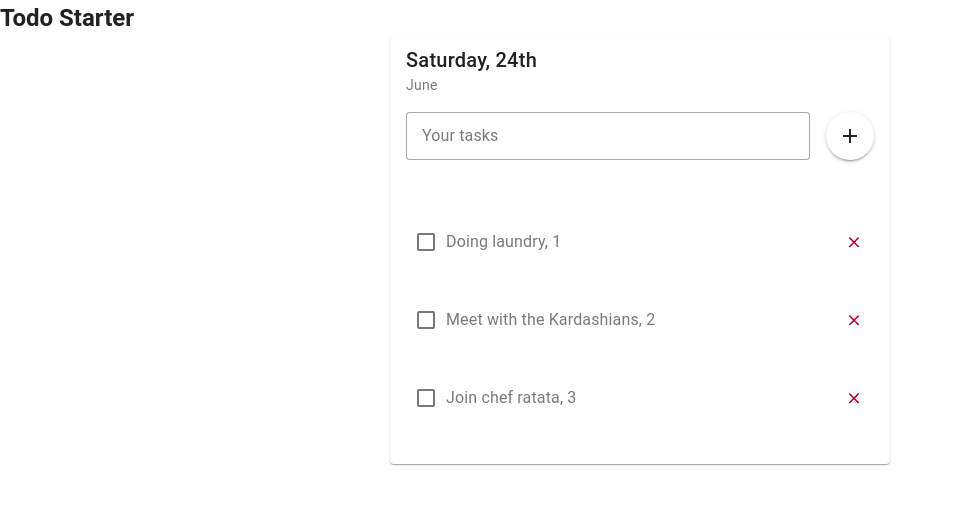
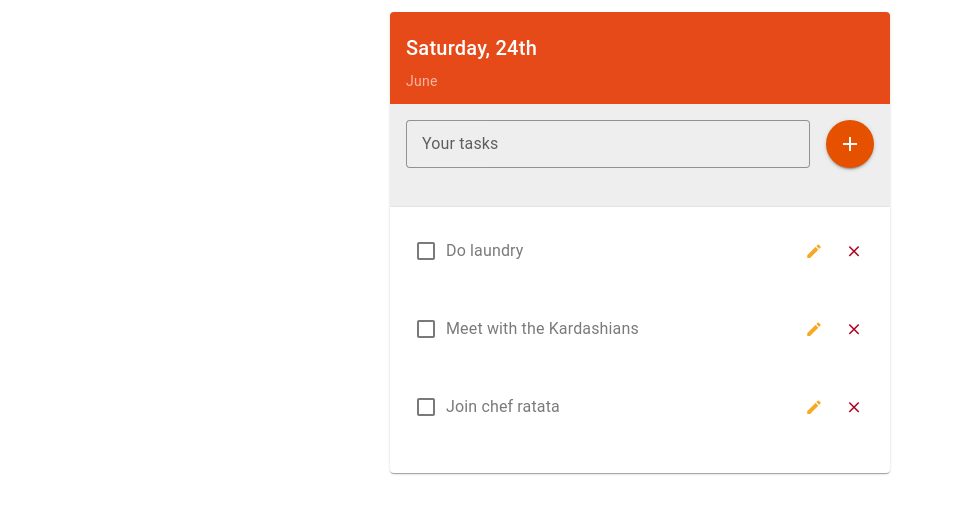
Before and after one commit to Meowinn/todo-nuxt-starter, a Nuxt app: page / in a window 1280 px wide. Shown: the top 514 px of the page, without its empty margins (0-954 px from the left). Built offline with nearby package versions, Linux system fonts and the light colour scheme.

Commit message:
add update functionality and watcher, more styling

```diff
--- a/client/pages/index.vue
+++ b/client/pages/index.vue
@@ -1,39 +1,60 @@
 <template>
 	<v-app>
-		<h2>Todo Starter</h2>
+		<v-card width="500" class="mx-auto my-3">
+			<div class="bg-deep-orange-darken-2 py-3">
+				<v-card-title>{{ days[day] }}, {{ date }}</v-card-title>
+				<v-card-subtitle>{{ months[currentDate.getMonth()] }}</v-card-subtitle>
+			</div>
 
-		<v-card width="500" class="mx-auto">
-			<v-card-title class="pb-0">{{ days[day] }}, {{ date }}</v-card-title>
-			<v-card-subtitle>{{ months[currentDate.getMonth()] }}</v-card-subtitle>
-			<v-container fluid>
+			<v-alert v-if="alertToggle" type="success">
+				<v-alert-title>All tasks completed, Nice!</v-alert-title>
+			</v-alert>
+
+			<v-container fluid class="bg-grey-lighten-3">
 				<v-form @submit.prevent>
 					<v-text-field v-model="modelTask.newTask" :rules="modelTask.rules" density="compact" clearable
-						label="Your tasks" type="text" variant="outlined">
+						label="Your tasks" type="text" variant="outlined" color="red align-self-center">
 						<template #append>
-							<v-btn icon="mdi-plus" @click="addNewTask" type="submit"></v-btn>
+							<v-btn icon="mdi-plus" @click="addNewTask" type="submit" color="orange-darken-4"></v-btn>
 						</template>
 					</v-text-field>
 				</v-form>
-
 			</v-container>
-
+			<v-divider></v-divider>
 			<v-card-text>
 				<v-list-item class="ma-0 pa-0" link :ripple="false" v-for="(allTask, index) in allTasks" :key="index">
 					<v-checkbox v-model="allTask.isDone" color="red">
 						<template #label>
-								<p :class="allTask.isDone ? 'strike' : ''" class="align-self-center">{{ allTask.task }}, {{ allTask.id }}</p>
+							<p :class="allTask.isDone ? 'strike' : ''" class="align-self-center">{{ allTask.task }}</p>
 						</template>
 						<template #append>
-							<v-btn variant="text" icon="mdi-close" color="error" size="small" @click="deleteTask(allTask.id)"></v-btn>
+							<v-dialog width="344" persistent>
+								<template #activator="{ props }">
+									<v-btn v-bind="props" variant="text" color="yellow-darken-3" icon="mdi-pencil"
+										size="small"></v-btn>
+								</template>
+								<template #default="{ isActive }">
+									<v-card>
+										<v-toolbar color="warning" title="Edit"></v-toolbar>
+										<v-card-text class="pb-0">
+											<v-text-field v-model="allTask.task" clearable variant="outlined"
+												placeholder="Previous value here" label="Your task here"></v-text-field>
+										</v-card-text>
+										<v-card-actions class="justify-end">
+											<v-btn @click="isActive.value = !isActive">Close</v-btn>
+											<v-btn @click="isActive.value = !isActive">Save</v-btn>
+										</v-card-actions>
+									</v-card>
+								</template>
+							</v-dialog>
+
+							<v-btn variant="text" icon="mdi-close" color="error" size="small"
+								@click="deleteTask(allTask.id)"></v-btn>
 						</template>
 					</v-checkbox>
-
 				</v-list-item>
-				<!-- <v-checkbox :label="checkbox.toString()" v-model="checkbox"></v-checkbox> -->
 			</v-card-text>
-
 		</v-card>
-
 	</v-app>
 </template>
 <script lang="ts" setup>
@@ -60,7 +81,7 @@ const allTasks = reactive([
 	{
 		id: 1,
 		isDone: false,
-		task: 'Doing laundry'
+		task: 'Do laundry'
 	},
 	{
 		id: 2,
@@ -74,8 +95,6 @@ const allTasks = reactive([
 	},
 ])
 
-const checkbox = ref(false);
-
 function addNewTask() {
 	const addedTask = {
 		id: id.value++,
@@ -83,23 +102,30 @@ function addNewTask() {
 		task: modelTask.newTask,
 	}
 
-
 	if (modelTask.newTask == '') {
 		return
 	} else {
 		allTasks.push(addedTask)
 		modelTask.newTask = ''
 	}
-
-	console.log(addedTask)
 }
 
 function deleteTask(allTaskId: any) {
-	// allTasks.filter(task => task.id !== data.id)
 	allTasks.splice(allTasks.findIndex(task => task.id === allTaskId), 1)
 }
 
+const alertToggle = ref(false)
 
+watch(
+	() => (allTasks.every(task => task.isDone)),
+	(done) => {
+		if (done == true) {
+			alertToggle.value = true
+		} else {
+			alertToggle.value = false
+		}
+	}
+)
 </script>
 
 <style scoped>
```
